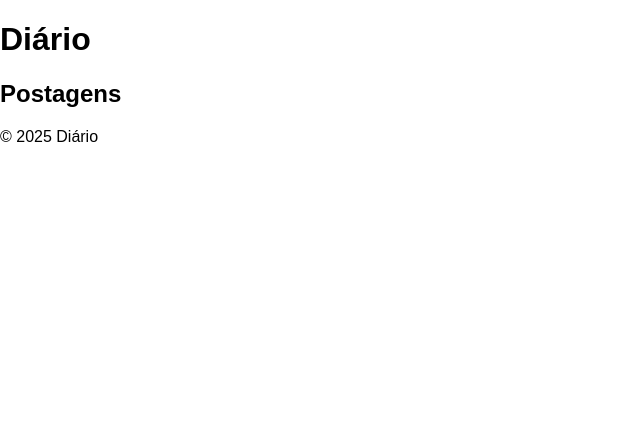
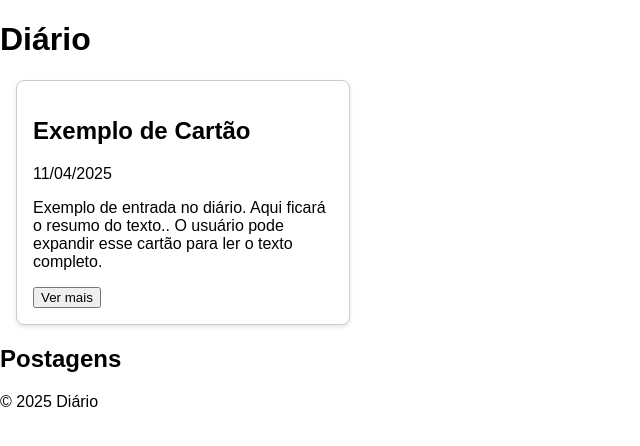
Before and after one commit to KlebsonAmaranteS/diario-web, a React (Vite) app in the folder frontend/: page / in a window 1280 px wide. Shown: the top 446 px of the page, without its empty margins (0-640 px from the left). Built offline with nearby package versions, Linux system fonts and the light colour scheme.

Commit message:
feat: cartão de postagem e novas bibliotecas

```diff
--- a/frontend/package.json
+++ b/frontend/package.json
@@ -13,7 +13,7 @@
     "react-router-dom": "^6.20.1"
   },
   "devDependencies": {
-    "@vitejs/plugin-react": "^4.0.3",
+    "@vitejs/plugin-react": "^4.3.4",
     "vite": "^4.5.0"
   }
 }
--- a/frontend/src/App.jsx
+++ b/frontend/src/App.jsx
@@ -3,11 +3,18 @@ import Header from "./components/Header";
 import Footer from "./components/Footer";
 import Home from "./pages/Home";
 import Postagem from "./pages/Postagem";
+import PostCard from "./components/postCard";
 
 function App() {
   return (
     <Router>
       <Header />
+      <PostCard>
+        <h2>Exemplo de Cartão</h2>
+        <p>11/04/2025</p>
+        <p>Exemplo de entrada no diário. Aqui ficará o resumo do texto.. O usuário pode expandir esse cartão para ler o texto completo.</p>
+      <button>Ver mais</button>
+      </PostCard>
       <main>
         <Routes>
           <Route path="/" element={<Home />} />
--- /dev/null
+++ b/frontend/src/components/PostCard.jsx
@@ -0,0 +1,9 @@
+function PostCard(props) {
+    return (
+        <div className="post-card">
+            {props.children}
+        </div>
+    );
+}
+
+export default PostCard;
--- a/frontend/src/styles/index.css
+++ b/frontend/src/styles/index.css
@@ -1 +1,15 @@
-body { font-family: Arial, sans-serif; margin: 0; padding: 0; }
+body {
+    font-family: Arial, sans-serif;
+    margin: 0;
+    padding: 0;
+}
+
+.post-card {
+    width: 300px;
+    border: 1px solid #ccc;
+    border-radius: 8px;
+    padding: 16px;
+    margin: 16px;
+    box-shadow: 0 2px 4px rgba(0, 0, 0, 0.1);
+    background-color: white;
+}
```
Also changed, not shown: 1 other file (tests, documents, lock files or other folders).
